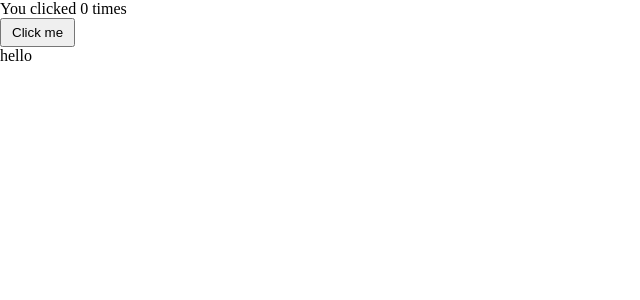
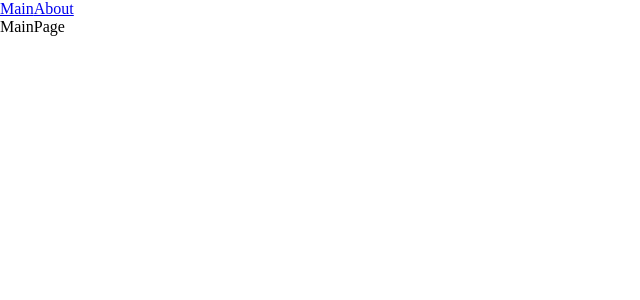
Before and after one commit to 233gme/production_project, a React app: page / in a window 1280 px wide. Shown: the top 300 px of the page, without its empty margins (0-640 px from the left). Built offline with nearby package versions, Linux system fonts and the light colour scheme.

Commit message:
6. Routing sharing code lazy suspension

```diff
--- a/package.json
+++ b/package.json
@@ -15,6 +15,7 @@
     "@types/node": "^22.10.2",
     "@types/react": "^19.0.2",
     "@types/react-dom": "^19.0.2",
+    "@types/react-router-dom": "^5.3.3",
     "@types/webpack": "^5.28.5",
     "@types/webpack-dev-server": "^4.7.1",
     "css-loader": "^7.1.2",
@@ -32,6 +33,7 @@
   },
   "dependencies": {
     "react": "^19.0.0",
-    "react-dom": "^19.0.0"
+    "react-dom": "^19.0.0",
+    "react-router-dom": "^7.1.1"
   }
 }
--- a/src/App.tsx
+++ b/src/App.tsx
@@ -1,13 +1,22 @@
-import Counter from "./components/Counter";
 import './index.scss';
+import {Link, Route, Routes} from "react-router-dom";
+import {MainPageAsync} from "./pages/MainPage/MainPage.async";
+import {AboutPageAsync} from "./pages/AboutPage/AboutPage.async";
+import {Suspense} from "react";
 
 const App = () => {
 
 	return (
 		<div className="app">
-			<Counter />
+			<Link to="/">Main</Link>
+			<Link to="/about">About</Link>
 
-			hello
+			<Suspense fallback={<div>Loading...</div>}>
+				<Routes>
+					<Route path="/" element={<MainPageAsync/>}/>
+					<Route path="/about" element={<AboutPageAsync/>}/>
+				</Routes>
+			</Suspense>
 		</div>
 	);
 };
--- a/src/components/Counter.module.scss
+++ /dev/null
@@ -1,4 +0,0 @@
-.button {
-	padding: 5px 10px;
-	cursor: pointer;
-}
--- a/src/components/Counter.tsx
+++ /dev/null
@@ -1,17 +0,0 @@
-import {useState} from "react";
-import classes from "./Counter.module.scss";
-
-const Counter = () => {
-	const [count, setCount] = useState(0);
-
-	return (
-		<div>
-			<p>You clicked {count} times</p>
-			<button className={classes.button} onClick={() => setCount(prev => prev + 1)}>
-				Click me
-			</button>
-		</div>
-	);
-}
-
-export default Counter;
--- a/src/index.tsx
+++ b/src/index.tsx
@@ -1,6 +1,11 @@
 import ReactDOM from 'react-dom/client';
 import App from "./App";
+import {BrowserRouter} from "react-router-dom";
 
 let root = ReactDOM.createRoot(document.getElementById('root') as HTMLElement);
 
-root.render(<App />);
+root.render(
+	<BrowserRouter>
+		<App />
+	</BrowserRouter>
+);
--- /dev/null
+++ b/src/pages/AboutPage/AboutPage.async.tsx
@@ -0,0 +1,3 @@
+import {lazy} from 'react';
+
+export const AboutPageAsync = lazy(() => import('./AboutPage'));
--- /dev/null
+++ b/src/pages/AboutPage/AboutPage.tsx
@@ -0,0 +1,9 @@
+const AboutPage = () => {
+	return (
+		<div>
+			AboutPage
+		</div>
+	);
+};
+
+export default AboutPage;
--- /dev/null
+++ b/src/pages/MainPage/MainPage.async.tsx
@@ -0,0 +1,3 @@
+import {lazy} from 'react';
+
+export const MainPageAsync = lazy(() => import('./MainPage'));
--- /dev/null
+++ b/src/pages/MainPage/MainPage.tsx
@@ -0,0 +1,9 @@
+const MainPage = () => {
+	return (
+		<div>
+			MainPage
+		</div>
+	);
+};
+
+export default MainPage;
--- a/tsconfig.json
+++ b/tsconfig.json
@@ -4,7 +4,7 @@
     "esModuleInterop": true,
     "outDir": "./dist/",
     "noImplicitAny": true,
-    "module": "es6",
+    "module": "esnext",
     "target": "es5",
     "jsx": "react-jsx",
     "allowJs": true,
```
Also changed, not shown: 2 other files (tests, documents, lock files or other folders).
